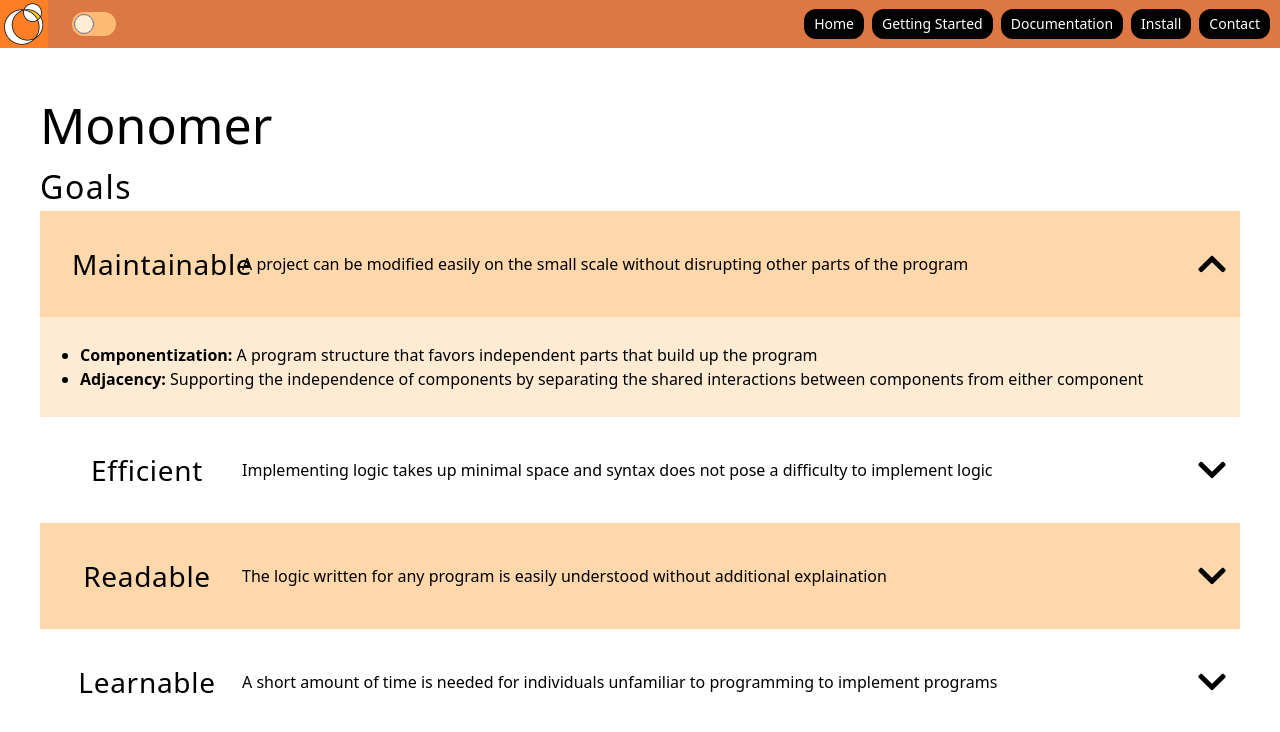
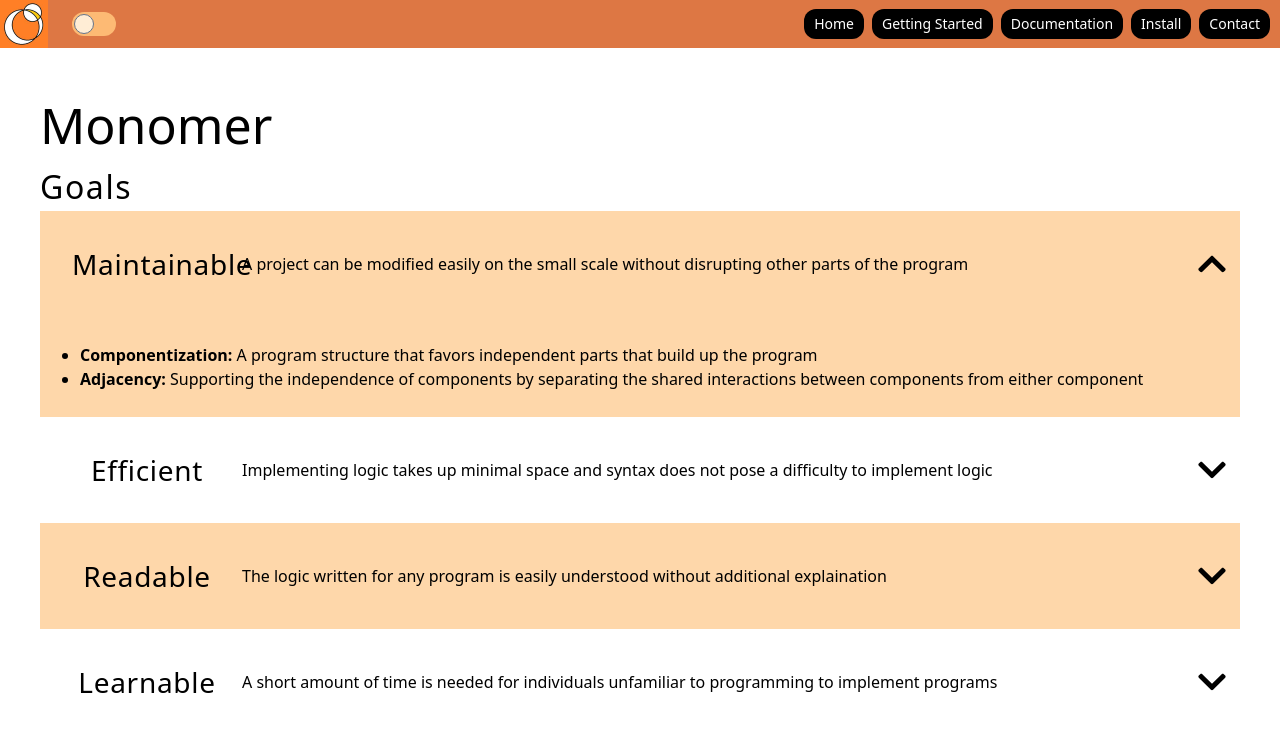
Before and after one commit to Jzhyang1/Monomer, a React (Create React App) app: page / in a window 1280 px wide. Both pictures are taken after a click on the button 640 px from the left and 264 px from the top of the page. Shown: the top 732 px of the page. Built offline with nearby package versions, Linux system fonts and the light colour scheme.

Commit message:
dark mode implemented for the home page

```diff
--- a/src/components/Dropdown.jsx
+++ b/src/components/Dropdown.jsx
@@ -1,8 +1,11 @@
 import { useState } from "react";
 import { FaChevronUp, FaChevronDown } from "react-icons/fa";
+import { useContext } from "react";
+import { ThemeContext } from "../contexts";
 
 export default function Dropdown({ toggle, initial, children, ...props }) {
   const [showing, setShowing] = useState(false);
+  const { isDarkMode, setDarkMode } = useContext(ThemeContext);
 
   return (
     <div {...props}>
@@ -14,7 +17,7 @@
         {showing ? <FaChevronUp size={32} /> : <FaChevronDown size={32} />}
       </button>
       {showing && (
-        <div className="flex flex-col p-4 bg-white/50">{children}</div>
+        <div className={"flex flex-col p-4 bg-white/" + (isDarkMode ? "30" : "50")}>{children}</div>
       )}
     </div>
   );
--- a/src/custom_components/NavMenu.jsx
+++ b/src/custom_components/NavMenu.jsx
@@ -44,10 +44,10 @@
 
   return (
     <nav>
-      <div className="flex flex-row justify-between items-center bg-[#D74]">
+      <div className={"flex flex-row justify-between items-center " + (isDarkMode ? "bg-blue-500" : "bg-[#D74]")}>
         <div className="flex flex-row items-center gap-1 md:gap-3">
           <Link href="/">
-            <Image src="/icon.jpg" alt="logo" className="h-[48px]" />
+            <Image src={isDarkMode ? "/icon-dark.jpg" : "/icon.jpg"} alt="logo" className="h-[48px]" />
           </Link>
           <h1>{title}</h1>
           <label class="relative items-center cursor-pointer">
@@ -64,7 +64,7 @@
               className="w-11 h-6 rounded-full peer peer-checked:after:translate-x-full after:absolute after:top-0.5 after:left-[2px] after:border after:rounded-full after:h-5 after:w-5 after:transition-all
                 bg-orange-300 peer-focus:ring-orange-200
                 after:bg-orange-100 after:border-slate-500
-                peer-checked:after:border-blue-200 peer-checked:after:bg-blue-200 peer-checked:bg-slate-800"
+                peer-checked:before:border-blue-200 peer-checked:before:bg-blue-200 peer-checked:bg-slate-800"
             ></div>
           </label>
         </div>
--- a/src/pages/App.jsx
+++ b/src/pages/App.jsx
@@ -31,7 +31,7 @@
   return (
     <React.StrictMode>
       <ThemeContext.Provider value={contextValue}>
-        <div className="h-screen flex flex-col">
+        <div className={"h-screen flex flex-col " + (isDarkMode ? "bg-black" : "bg-white")}>
           <NavMenu />
           <div
             className={
--- a/src/pages/subpages/HomePage.jsx
+++ b/src/pages/subpages/HomePage.jsx
@@ -3,6 +3,8 @@
 import List from "../../components/List";
 import SectionHead from "../../components/SectionHead";
 import Title from "../../components/Title";
+import { useContext } from "react";
+import { ThemeContext } from "../../contexts";
 
 const goals = [
   {
@@ -99,6 +101,7 @@
 }
 
 function GoalBox({ isEven, goal }) {
+  const { isDarkMode, setDarkMode } = useContext(ThemeContext);
   function TitleBox() {
     return (
       <div className="flex flex-col md:flex-row m-[20px] align-middle gap-[20px]">
@@ -122,7 +125,7 @@
   return (
     <Dropdown
       toggle={<TitleBox />}
-      className={isEven ? "bg-orange-200" : "bg-none"}
+      className={isEven ? (isDarkMode ? "bg-blue-500" : "bg-orange-200") : "bg-none"}
     >
       <List className="p-[10px]">
         {goal.features.map((feature, i) => (
```
